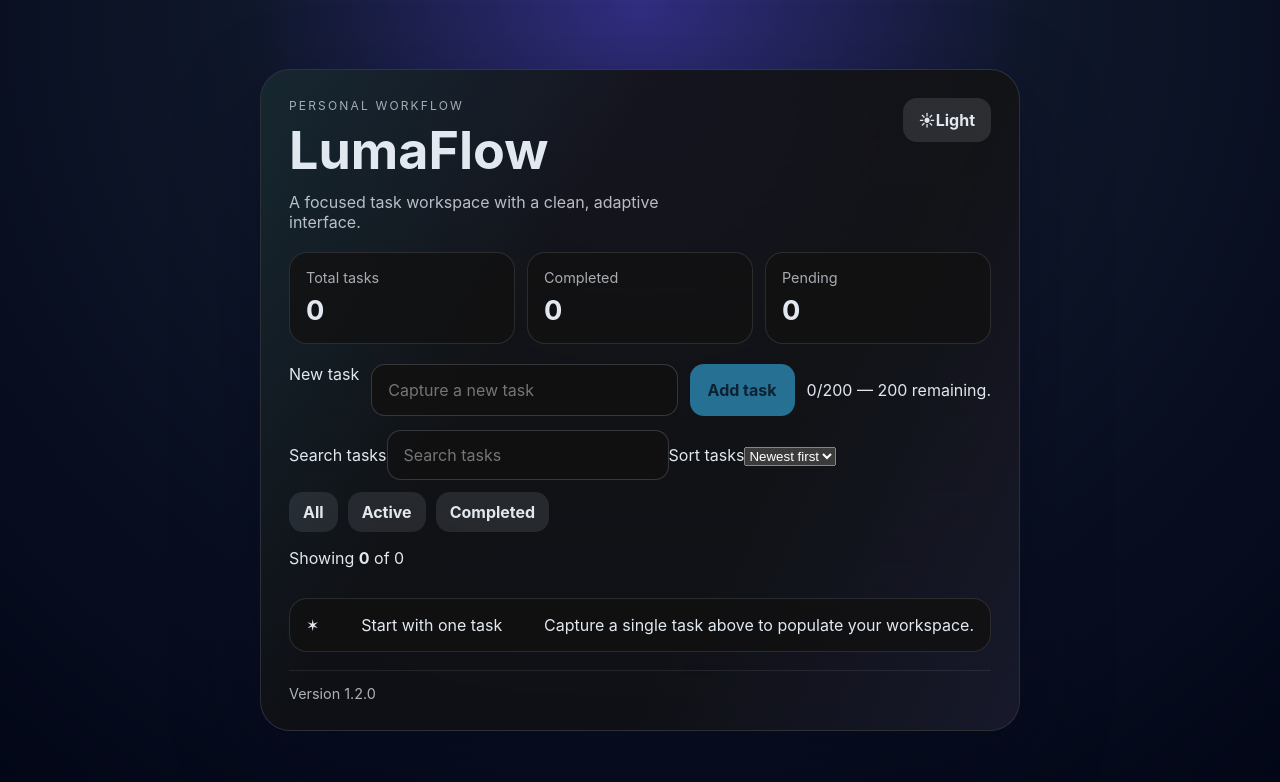
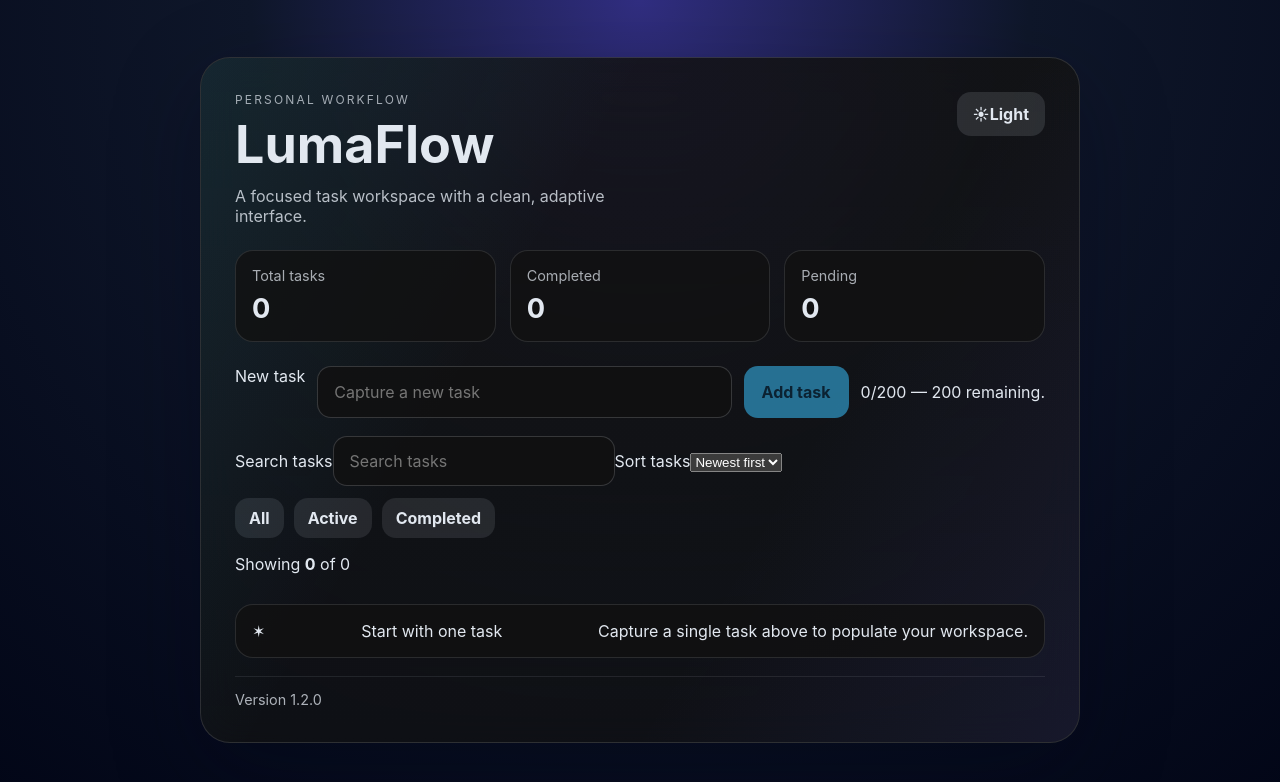
Before and after one commit to YigitEfe-DEV/smart-to-do, a React (Vite) app: page / in a window 1280 px wide. Shown: the top 782 px of the page. Built offline with nearby package versions, Linux system fonts and the light colour scheme.

Commit message:
style: refine desktop layout spacing for wider viewports

```diff
--- a/src/styles.css
+++ b/src/styles.css
@@ -294,6 +294,30 @@ h1 {
   font-size: 0.9rem;
 }
 
+@media (min-width: 1100px) {
+  .panel {
+    width: min(880px, 100%);
+    padding: 34px;
+  }
+
+  .hero {
+    margin-bottom: 24px;
+  }
+
+  .composer {
+    margin: 24px 0 18px;
+  }
+
+  .stats-grid {
+    gap: 14px;
+    margin-bottom: 22px;
+  }
+
+  .list {
+    gap: 14px;
+  }
+}
+
 @media (max-width: 1024px) {
   .panel {
     width: min(720px, 100%);
```
